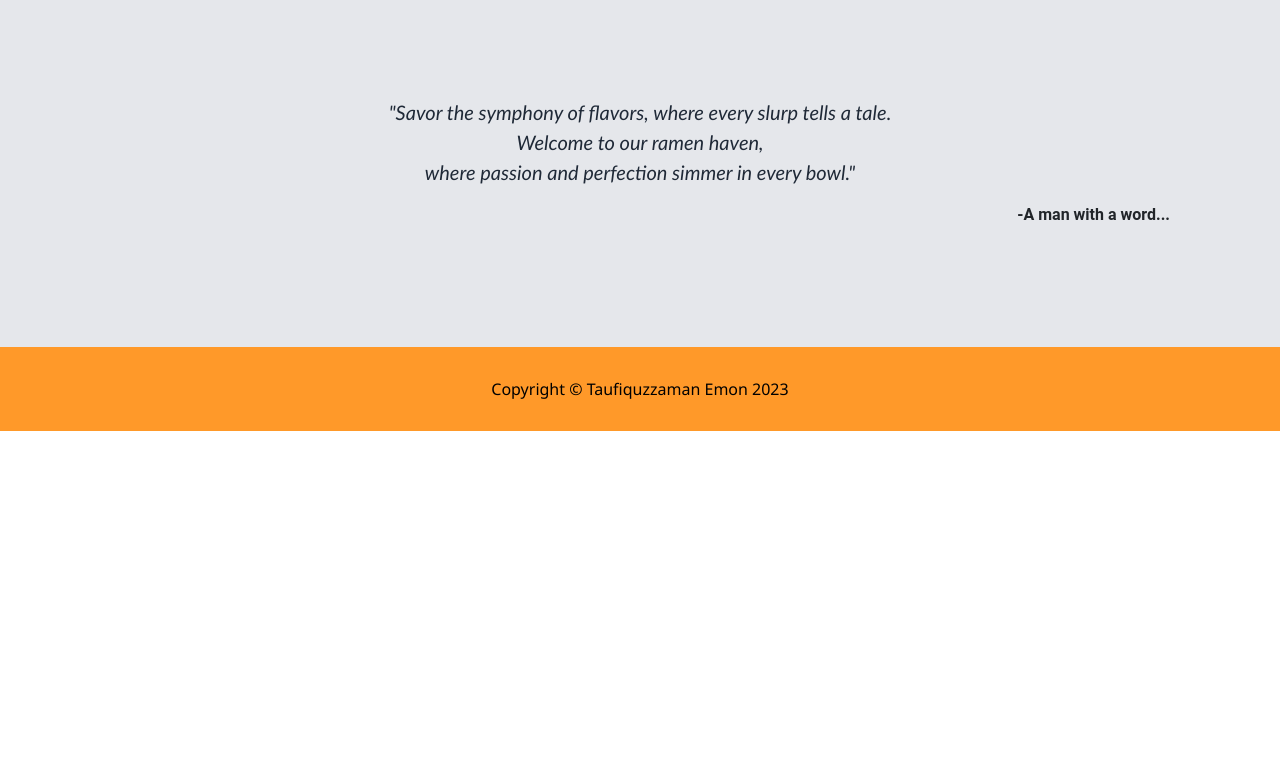
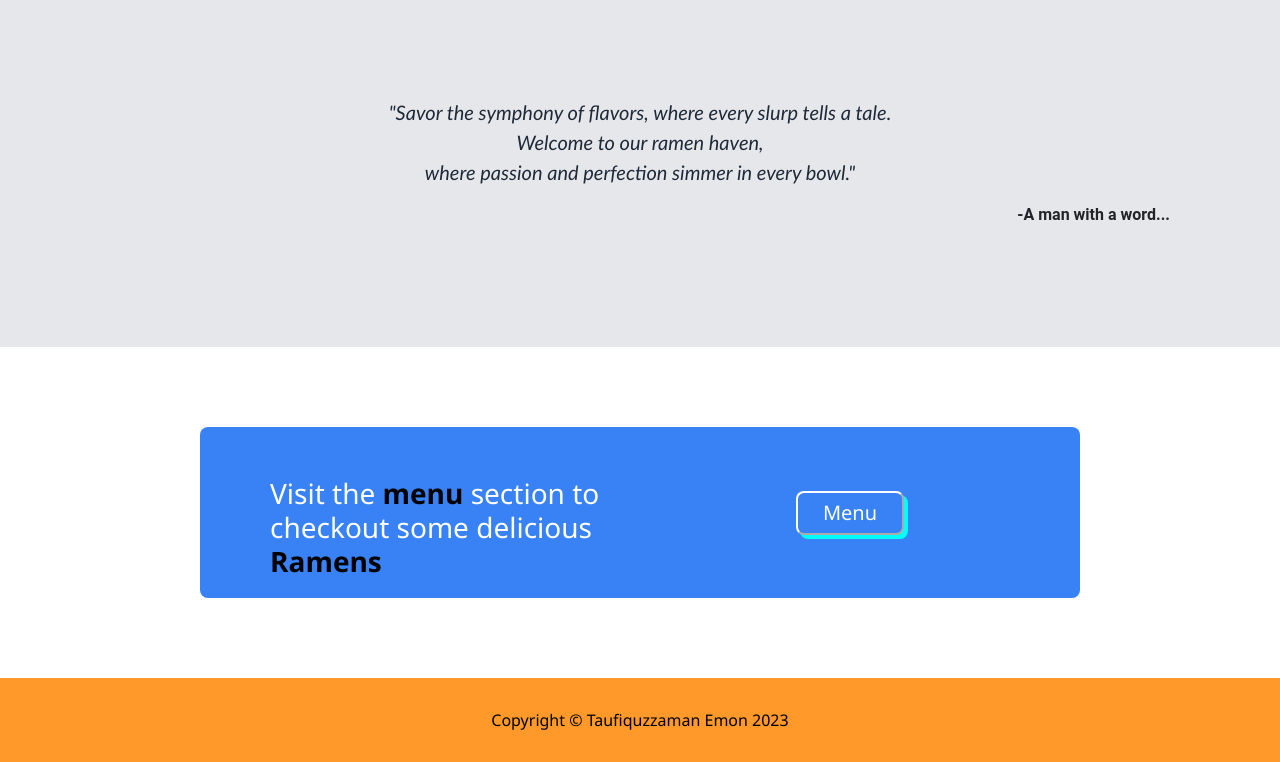
Before and after one commit to Taufiquzzaman-Emon/Restaurant, a website: page ramen-shop/index.html in a window 1280 px wide. Shown: the part 956-1718 px from the top of the page. Before the commit the page ends 1387 px from the top, so only its background shows below. Drawn offline with nearby package versions, Linux system fonts and the light colour scheme.

Commit message:
Menu added and css updated

```diff
--- a/ramen-shop/index.html
+++ b/ramen-shop/index.html
@@ -19,9 +19,9 @@
   <div class="logo">
     <img src="images/logo.jpg" class="img"><a href="index.html" class="ramen">Fushigayo Ramen</a></div>
   <div class="header-link">
-    <a href="" class="ramens">Ramens</a>
+    <a href="shops.html" class="ramens">Shops</a>
     <a href="" class="menu">Menu</a>
-    <a href="" class="contact">Contact Me</a>
+    <a href="" class="contact">Contact US</a>
     <a href="" class="sign-up">Sign-Up</a>
   </div>
  </nav>
@@ -65,6 +65,15 @@
       -A man with a word...
     </b>
 </div>
+
+<div class="bx menus">
+<div class="menu-items menu-text">
+  <h3>Visit the <strong style="color: black;">menu</strong> section to checkout some delicious <strong style="color: black;">Ramens</strong></h3>
+</div>
+<div class="menu-items menu-buttons">
+  <button type="button">Menu</button>
+</div>
+</div>
   </div>
   <footer class="footer">Copyright &#169; Taufiquzzaman Emon 2023</footer>
   <script src="https://cdn.jsdelivr.net/npm/@popperjs/core@2.11.6/dist/umd/popper.min.js" integrity="sha384-oBqDVmMz9ATKxIep9tiCxS/Z9fNfEXiDAYTujMAeBAsjFuCZSmKbSSUnQlmh/jp3" crossorigin="anonymous"></script>
--- a/ramen-shop/style.css
+++ b/ramen-shop/style.css
@@ -193,3 +193,41 @@ h2{
   font-family: 'Roboto', arial;
   text-align: right;
 }
+
+.menus{
+  background-color: #3882F6;
+  margin: 80px 200px;
+  padding: 20px;
+  border-radius: 8px;
+  display: flex;
+  align-items: center;
+  justify-content: center;
+  flex-wrap: wrap;
+}
+.menu-items{
+  flex: 1;
+}
+.menu-text{
+  text-align: left;
+}
+h3{
+  color: #fff;
+  padding: 0;
+  margin: 30px 0 0 50px;
+}
+
+.menu-buttons button{
+  border-radius: 8px;
+  padding: 5px 25px;
+  color: white;
+  border-color: #fff;
+  background-color: #3882F6;
+  font-size: 20px;
+  box-shadow: 4px 4px 0px 0px aqua;
+
+}
+
+button:hover{
+  background-color:#EDE7D9;
+  color: black;
+}
```
Also changed, not shown: ramen-shop/shops.html (added).
